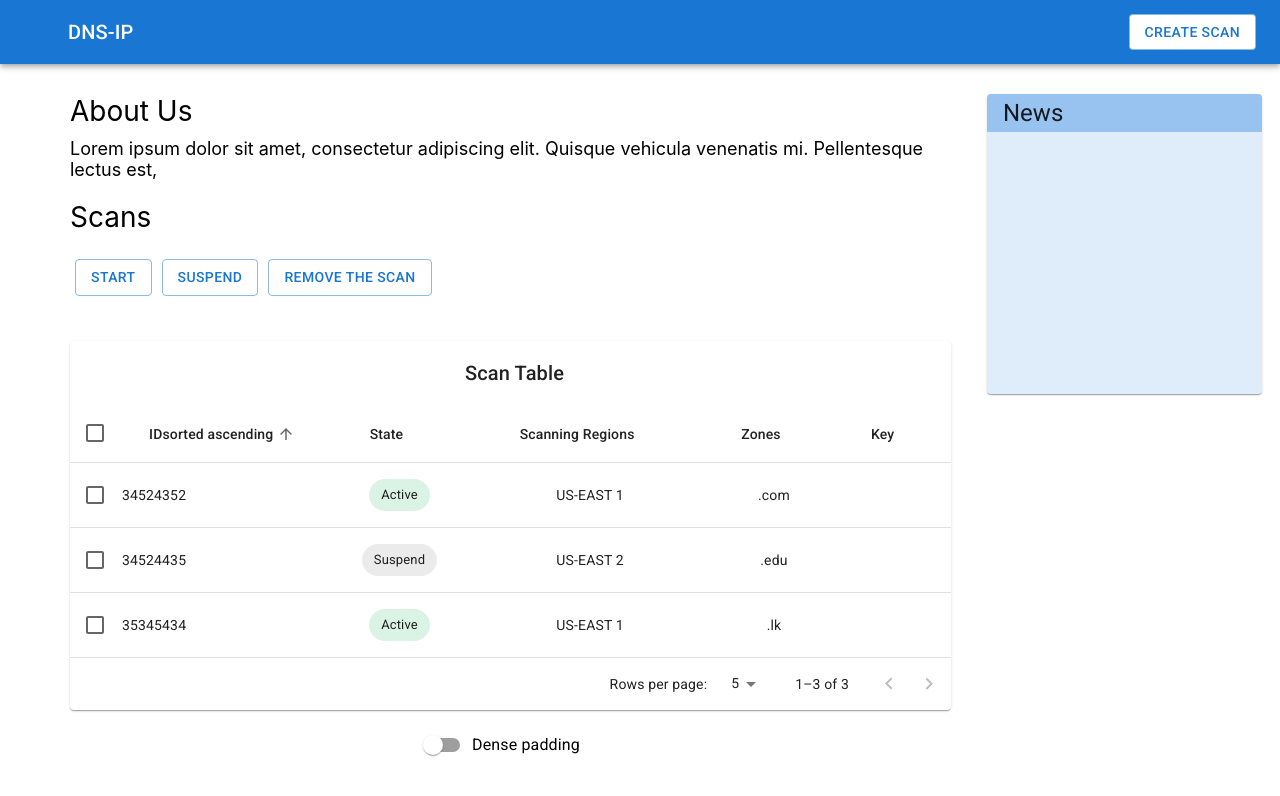
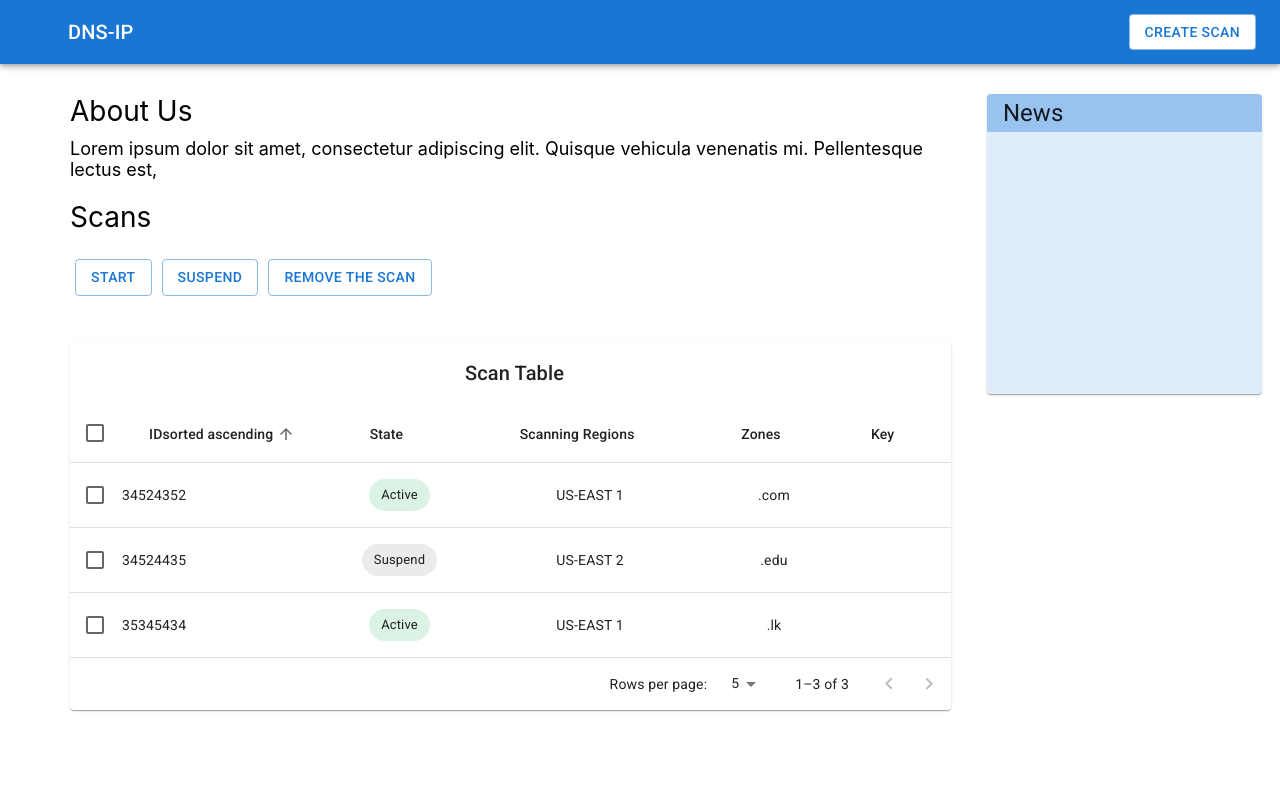
Before and after one commit to scorelab/DNSTool-Web-Application, a React (Create React App) app: page /dashboard in a window 1280 px wide. Shown: the top 796 px of the page. Built offline with nearby package versions, Linux system fonts and the light colour scheme; some icons are missing.

Commit message:
dense padding option removed

```diff
--- a/src/components/scanTable/index.js
+++ b/src/components/scanTable/index.js
@@ -210,7 +210,6 @@ export default function EnhancedTable() {
     const [orderBy, setOrderBy] = React.useState('id');
     const [selected, setSelected] = React.useState([]);
     const [page, setPage] = React.useState(0);
-    const [dense, setDense] = React.useState(false);
     const [rowsPerPage, setRowsPerPage] = React.useState(5);
 
     const handleRequestSort = (event, property) => {
@@ -221,7 +220,7 @@ export default function EnhancedTable() {
 
     const handleSelectAllClick = (event) => {
         if (event.target.checked) {
-            const newSelecteds = rows.map((n) => n.name);
+            const newSelecteds = rows.map((n) => n.id);
             setSelected(newSelecteds);
             return;
         }
@@ -257,10 +256,6 @@ export default function EnhancedTable() {
         setPage(0);
     };
 
-    const handleChangeDense = (event) => {
-        setDense(event.target.checked);
-    };
-
     const isSelected = (name) => selected.indexOf(name) !== -1;
 
     // Avoid a layout jump when reaching the last page with empty rows.
@@ -275,7 +270,6 @@ export default function EnhancedTable() {
                     <Table
                         sx={{ minWidth: 750 }}
                         aria-labelledby="tableTitle"
-                        size={dense ? 'small' : 'medium'}
                     >
                         <EnhancedTableHead
                             numSelected={selected.length}
@@ -336,7 +330,7 @@ export default function EnhancedTable() {
                             {emptyRows > 0 && (
                                 <TableRow
                                     style={{
-                                        height: (dense ? 33 : 53) * emptyRows,
+                                        height: (53) * emptyRows,
                                     }}
                                 >
                                     <TableCell colSpan={6} />
@@ -355,10 +349,6 @@ export default function EnhancedTable() {
                     onRowsPerPageChange={handleChangeRowsPerPage}
                 />
             </Paper>
-            <FormControlLabel
-                control={<Switch checked={dense} onChange={handleChangeDense} />}
-                label="Dense padding"
-            />
         </Box>
     );
 }
```
